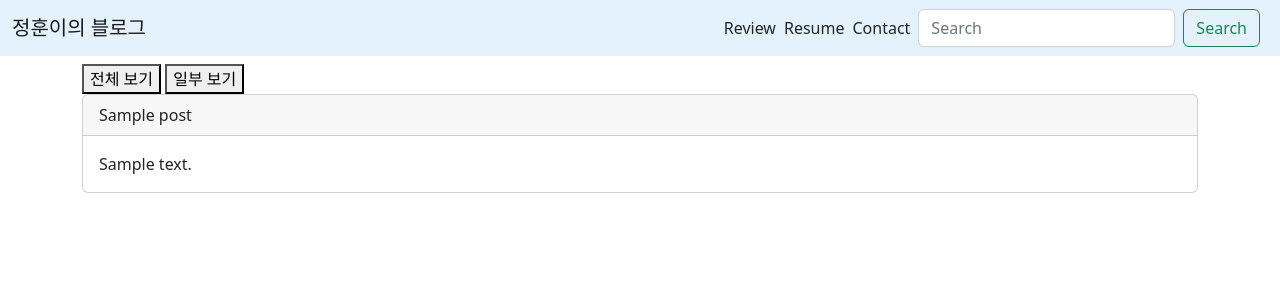
After one commit to j3onghoon/blog, a Django app: template j3onghoon/blog/templates/blog/review/index.html in a window 1280 px wide. The commit adds this page. Shown: the top 300 px of the page. Run offline with Django 3.2, Linux system fonts and the light colour scheme; the template is opened without the code that fills it: most values are stand-ins (such as "Sample title", 1, 10 or a date in 2020).

Commit message:
review 기능 추가

```diff
--- a/j3onghoon/blog/models.py
+++ b/j3onghoon/blog/models.py
@@ -9,6 +9,8 @@ class Post(models.Model):
     category = models.ForeignKey('Category', on_delete=models.SET_NULL, null=True, blank=True)
 
     created = models.DateTimeField(auto_now_add=True)
+    # todo
+    # updated 에 index 적용하는 것 생각해보기
     updated = models.DateTimeField(auto_now=True)
 
 
--- a/j3onghoon/blog/templates/blog/base.html
+++ b/j3onghoon/blog/templates/blog/base.html
@@ -4,14 +4,15 @@
     <meta charset="utf-8">
     <meta name="viewport" content="width=device-width, initial-sacle=1">
     <title>{% block title %}{% endblock %}</title>
-     <link href="https://cdn.jsdelivr.net/npm/bootstrap@5.2.3/dist/css/bootstrap.min.css" rel="stylesheet" integrity="sha384-rbsA2VBKQhggwzxH7pPCaAqO46MgnOM80zW1RWuH61DGLwZJEdK2Kadq2F9CUG65" crossorigin="anonymous">
+    <link href="https://cdn.jsdelivr.net/npm/bootstrap@5.2.3/dist/css/bootstrap.min.css" rel="stylesheet" integrity="sha384-rbsA2VBKQhggwzxH7pPCaAqO46MgnOM80zW1RWuH61DGLwZJEdK2Kadq2F9CUG65" crossorigin="anonymous">
+    <script src="https://unpkg.com/htmx.org"></script>
   </head>
   <body>
     <nav class="navbar" style="background-color: #e3f2fd;">
       <div class="d-flex container-fluid">
         <a class="navbar-brand" href="{% url 'blog:index' %}">정훈이의 블로그</a>
         <div class="d-flex justify-content-end align-items-center me-2">
-          <a class="nav-link me-2" aria-current="page" href="#">Review</a>
+          <a class="nav-link me-2" aria-current="page" href="{% url 'blog:review' %}">Review</a>
           <a class="nav-link me-2" href="#">Resume</a>
           <a class="nav-link me-2" href="#">Contact</a>
           <form class="d-flex" role="search">
--- /dev/null
+++ b/j3onghoon/blog/templates/blog/review/index.html
@@ -0,0 +1,19 @@
+{% extends "blog/base.html" %}
+
+{% block title %} review {% endblock %}
+{% block content %}
+<button hx-get="/blog/review/all" hx-target="#posts" hx-trigger="click">전체 보기</button>
+<button hx-get="/blog/review/some" hx-target="#posts" hx-trigger="click">일부 보기</button>
+<div id="posts">
+  {% for post in posts %}
+    <div class="card mb-3">
+      <div class="card-header">
+        {{ post.title }}
+      </div>
+      <div class="card-body">
+        {{ post.content }}
+      </div>
+    </div>
+  {% endfor %}
+</div>
+{% endblock %}
--- a/j3onghoon/blog/urls.py
+++ b/j3onghoon/blog/urls.py
@@ -1,6 +1,7 @@
 from django.urls import path
 
 from . import views
+from .api import review_all, review, review_some
 
 app_name = "blog"
 urlpatterns = [
@@ -8,5 +9,7 @@ urlpatterns = [
     path('<int:post_id>/', views.detail, name='detail'),
     path('new', views.new, name="new"),
     path('post', views.post, name='post'),
-    path('review', views.review, name='review'),
+    path('review/', review, name="review"),
+    path('review/some', review_some, name="review_some"),
+    path('review/all', review_all, name="review_all")
 ]
--- a/j3onghoon/j3onghoon/settings.py
+++ b/j3onghoon/j3onghoon/settings.py
@@ -38,6 +38,7 @@ INSTALLED_APPS = [
     'django.contrib.messages',
     'django.contrib.staticfiles',
     'blog',
+    'rest_framework'
 ]
 
 MIDDLEWARE = [
@@ -123,3 +124,8 @@ STATIC_URL = 'static/'
 # https://docs.djangoproject.com/en/5.0/ref/settings/#default-auto-field
 
 DEFAULT_AUTO_FIELD = 'django.db.models.BigAutoField'
+
+REST_FRAMEWORK = {
+    'DEFAULT_PAGINATION_CLASS': 'rest_framework.pagination.PageNumberPagination',
+    'PAGE_SIZE': 10
+}
--- a/j3onghoon/j3onghoon/urls.py
+++ b/j3onghoon/j3onghoon/urls.py
@@ -16,8 +16,9 @@ Including another URLconf
 """
 from django.contrib import admin
 from django.urls import path, include
+from rest_framework.routers import DefaultRouter
 
 urlpatterns = [
     path('admin/', admin.site.urls),
-    path('blog/', include('blog.urls'),)
+    path('blog/', include('blog.urls'),),
 ]
```
Also changed, not shown: j3onghoon/blog/api.py (added, +46 -0 lines), j3onghoon/blog/templates/blog/review/all.html (added, +10 -0 lines), j3onghoon/blog/templates/blog/review/some.html (added, +10 -0 lines), j3onghoon/blog/views.py (+1 -14 lines), j3onghoon/blog/migrations/0001_initial.py (added), j3onghoon/blog/migrations/0002_alter_post_category.py (added).
